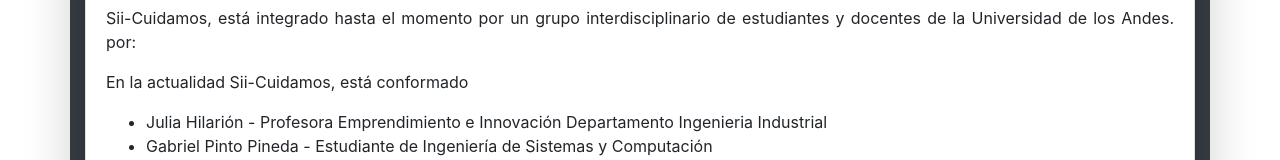
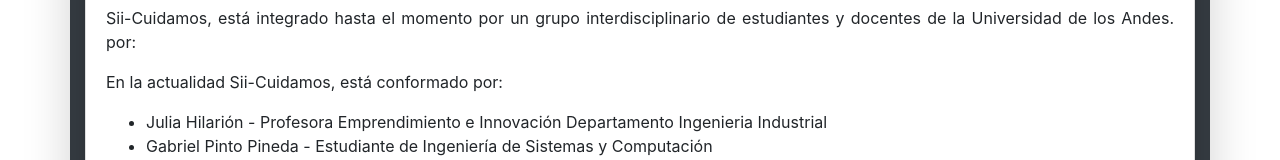
Before and after one commit to siicuidamos/sii-cuidamos, a React (Create React App) app in the folder client/: page /sobreElProyecto in a window 1280 px wide. Shown: the part 267-427 px from the top of the page. Built offline with nearby package versions, Linux system fonts and the light colour scheme.

Commit message:
Palabra faltante

```diff
--- a/client/src/components/Detalles.jsx
+++ b/client/src/components/Detalles.jsx
@@ -29,7 +29,7 @@
                   de los Andes. por:
                 </p>
                 <p className="text-justify">
-                  En la actualidad Sii-Cuidamos, está conformado
+                  En la actualidad Sii-Cuidamos, está conformado por:
                 </p>
                 <ul>
                   <li>
```
